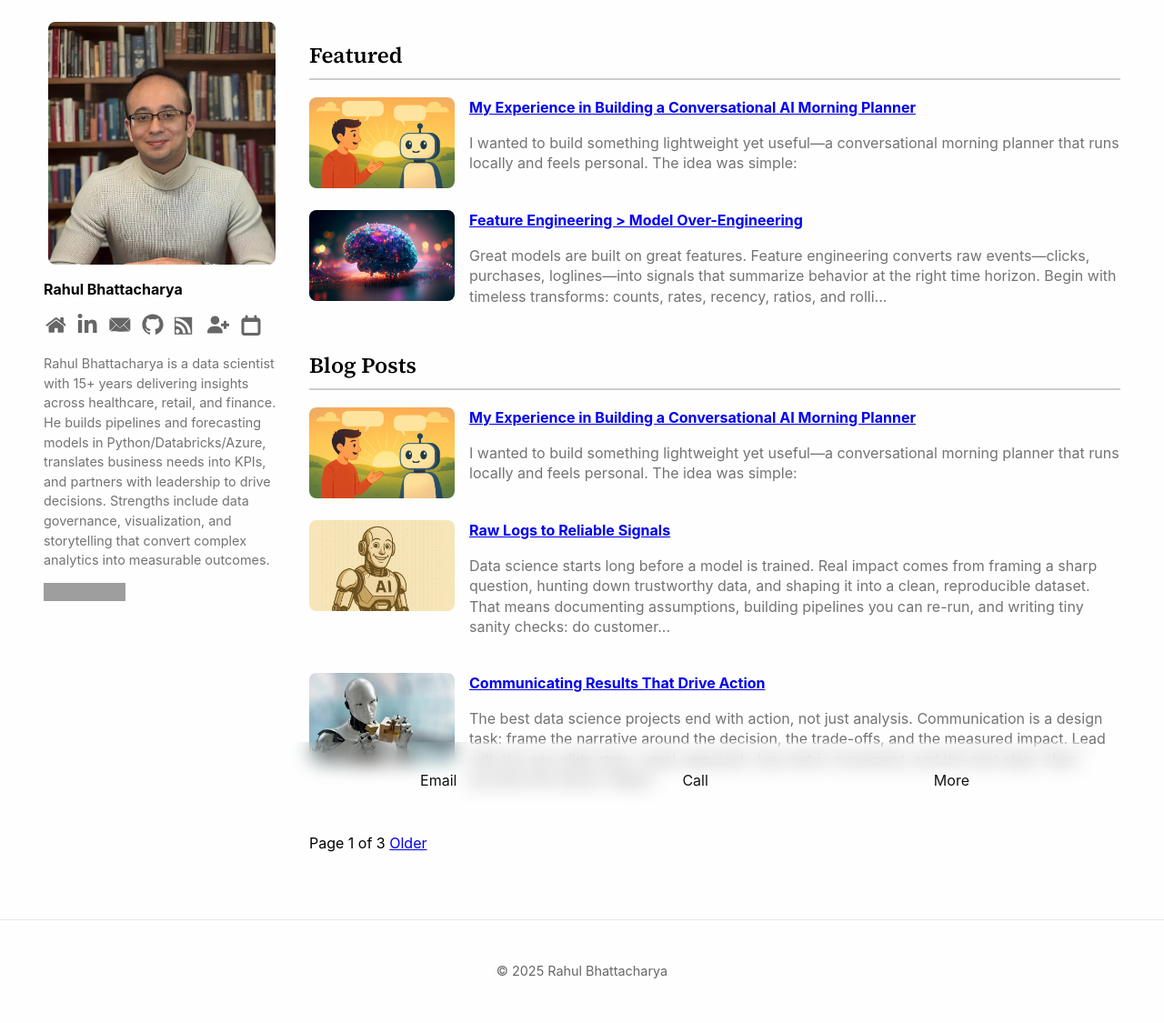
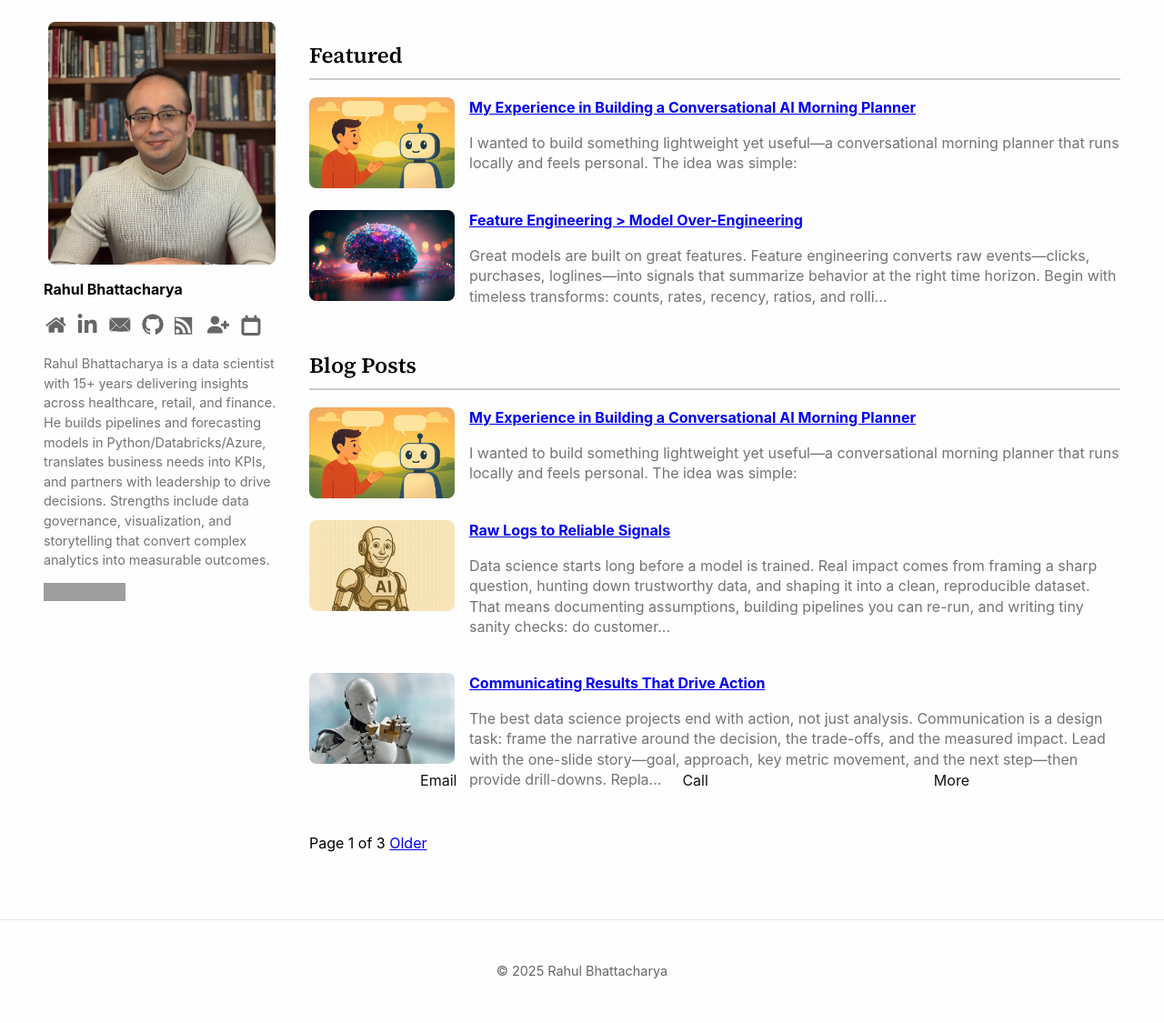
Before and after one commit to RahulBhattacharya1/RahulBhattacharya1.github.io, a Jekyll site: the page built from index.html, in a window 1280 px wide. Shown: the whole page at 91% size. Built offline with Jekyll 4.4.1, drawn with Linux system fonts in a browser that asks for light colours; the list of posts is cut into pages by our own code; grey boxes are pictures that could not be loaded.

Commit message:
Update main.scss

```diff
--- a/assets/css/main.scss
+++ b/assets/css/main.scss
@@ -421,6 +421,7 @@
     display: flex; align-items: center; justify-content: center;
     padding: 10px max(16px, env(safe-area-inset-left)) calc(10px + env(safe-area-inset-bottom)) max(16px, env(safe-area-inset-right));
     pointer-events: none; /* sheet effect container */
+    isolation: isolate; /* own stacking context */
   }
 
   .mobile-glassbar::before{
@@ -431,6 +432,8 @@
     -webkit-backdrop-filter: saturate(180%) blur(6px);
     box-shadow: 0 8px 28px rgba(0,0,0,.18);
     pointer-events: none;
+    will-change: transform;
+    transform: translateZ(0);
   }
 
   .mobile-glassbar .bar-btn{
@@ -553,8 +556,6 @@
   display: flex; align-items: center; justify-content: space-around;
   height: calc(var(--bar-height) + env(safe-area-inset-bottom));
   padding: 10px 14px calc(10px + env(safe-area-inset-bottom));
-  backdrop-filter: blur(var(--bar-blur));
-  -webkit-backdrop-filter: blur(var(--bar-blur));
   border-top-left-radius: var(--bar-radius);
   border-top-right-radius: var(--bar-radius);
   margin: 0 auto;
@@ -589,11 +590,11 @@
   opacity: 0;
   transform: translateY(8px);
   pointer-events: none;
-  z-index: 10010;
+  z-index: 10020;
 }
 
 .is-scrolling-up .mobile-glassbar {
-  display: none !important;   /* was just opacity 0 before */
+  display: none !important;
 }
 
 .is-scrolling-down .mobile-glassbar{
@@ -636,6 +637,3 @@
 @media (max-width: 768px){
   :root{ --bar-height: 58px; }
 }
-
-/* Keep the UP bar above everything */
-.bottom-nav{ z-index: 10020; }
```
